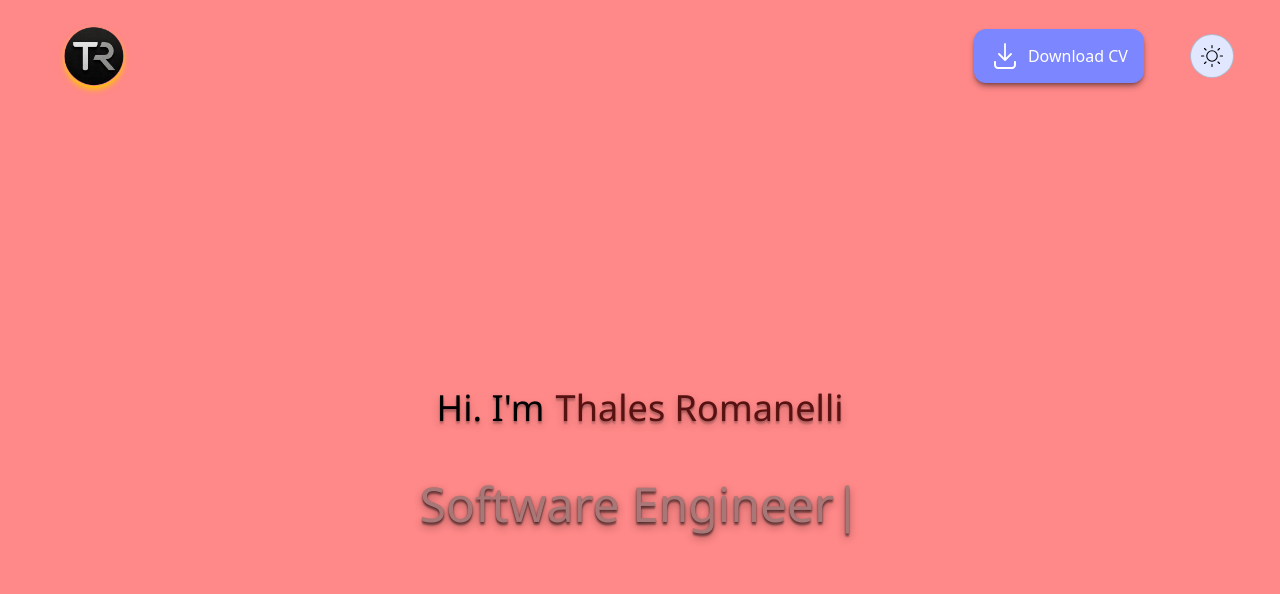
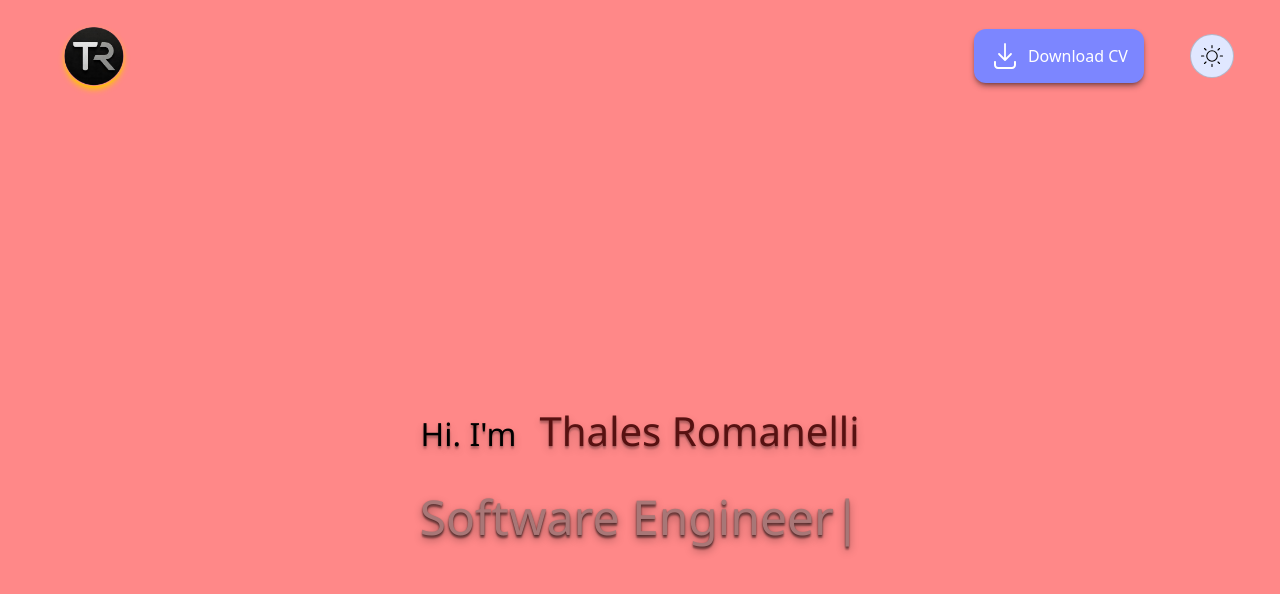
Before and after one commit to Roman-elli/my-portfolio, a React (Vite) app: page / in a window 1280 px wide. Shown: the top 594 px of the page. Built offline with nearby package versions, Linux system fonts and the light colour scheme; a web font is replaced by a local one.

Commit message:
feat(background-animation): finishing styling text design

```diff
--- a/package.json
+++ b/package.json
@@ -13,7 +13,8 @@
     "test:watch": "vitest",
     "format": "prettier --write 'src/**/*.{ts,tsx,js,jsx,json,css,scss,md}'",
     "coverage:report": "start coverage/index.html",
-    "open": "vite --open"
+    "open": "vite --open",
+    "clean": "yarn autoclean --force"
   },
   "dependencies": {
     "@testing-library/dom": "^10.4.1",
--- a/src/components/hero/Hero.tsx
+++ b/src/components/hero/Hero.tsx
@@ -5,17 +5,17 @@ type BackgroundProps = {
 
 function Hero({ mode }: BackgroundProps) {
   return (
-    <div className="flex flex-col items-center justify-center w-full h-full gap-10 pt-[10%] z-10">
-      <div className="flex flex-row text-4xl gap-3 font-space">
+    <div className="flex flex-col items-center justify-center w-full h-full gap-5 pt-[12%] z-10">
+      <div className="flex flex-row gap-6 font-space items-baseline">
         <div
-          className={`duration-3000 ease-linear text-shadow-lg text-balance
+          className={`duration-3000 ease-linear text-shadow-lg text-balance text-[2rem]
                     ${mode === "light" ? "text-black text-shadow-black/20" : "text-white text-shadow-white/40"}
                 `}
         >
           Hi. I'm
         </div>
         <div
-          className={`duration-3000 ease-linear text-shadow-lg animate-scalePulse text-balance
+          className={`duration-3000 ease-linear text-shadow-lg animate-scalePulse text-balance text-[2.5rem]
                     ${mode === "light" ? "text-[#571111] text-shadow-black/20" : "text-[#60A5FA] text-shadow-white/40"}
                 `}
         >
@@ -25,7 +25,7 @@ function Hero({ mode }: BackgroundProps) {
       <div
         className={`font-space duration-3000 ease-linear text-balance
             text-shadow-lg text-[3rem]
-            ${mode === "light" ? "text-[#A87777] text-shadow-black/40" : "text-[#60A5FA] text-shadow-white/40"}
+            ${mode === "light" ? "text-[#A87777] text-shadow-black/40" : "text-[#95C1F8] text-shadow-white/60"}
             `}
       >
         <TypeAnimation
```
Also changed, not shown: 2 other files (tests, documents, lock files or other folders).
